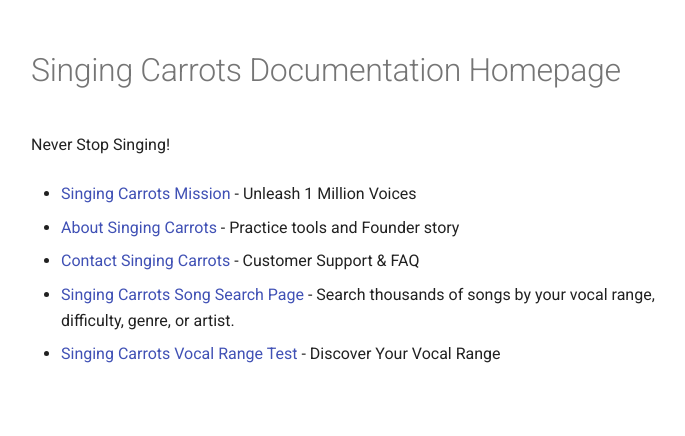
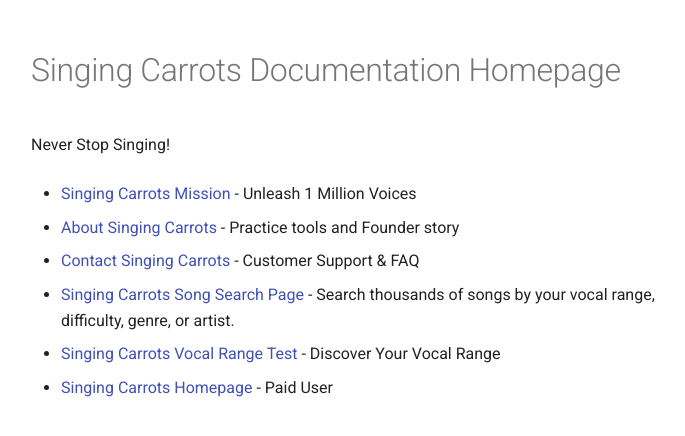
Before and after one commit to singingcarrots/docs, an MkDocs documentation site: the page built from docs/index.md, in a window 1280 px wide. Shown: the top 436 px of the page, without its empty margins (265-950 px from the left). Built offline with MkDocs 1.6.1 and Material for MkDocs 9.7.7, drawn with Linux system fonts in a browser that asks for light colours.

Commit message:
Update Pages “index”

```diff
--- a/docs/index.md
+++ b/docs/index.md
@@ -15,3 +15,5 @@
 * [Singing Carrots Song Search Page](https://singingcarrots.com/docs/find-songs-by-vocal-range-or-name) - Search thousands of songs by your vocal range, difficulty, genre, or artist.
 
 * [Singing Carrots Vocal Range Test](https://singingcarrots.com/docs/singing-carrots-vocal-range-test) - Discover Your Vocal Range
+
+* [Singing Carrots Homepage](https://singingcarrots.com/docs/singing-carrots-homepage-paid) - Paid User
```
